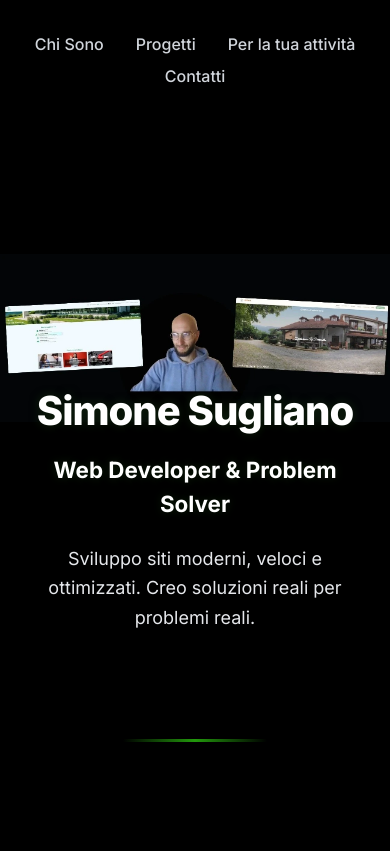
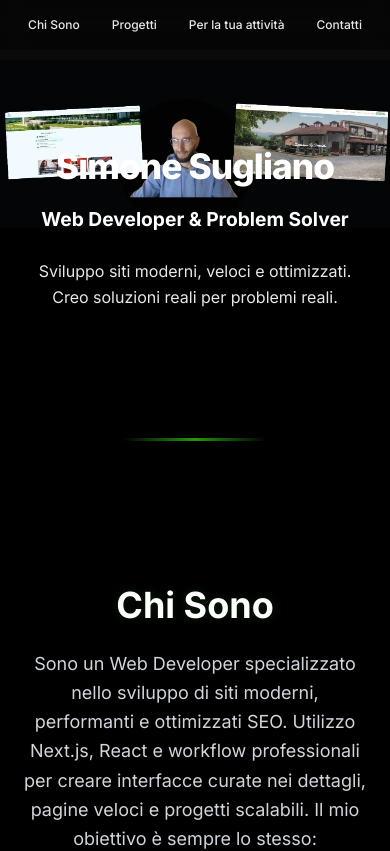
Before and after one commit to simonesugliano/simone-portfolio, a Next.js app: page / in a window 390 px wide. Shown: the top 851 px of the page. Built offline with nearby package versions, Linux system fonts and the light colour scheme.

Commit message:
fix: navbar + hero mobile update
fix: navbar + hero mobile update

```diff
--- a/app/page.tsx
+++ b/app/page.tsx
@@ -117,85 +117,57 @@ export default function Home() {
 
 
 
-
-      {/* HERO */}
-      <header
-        className="    section-slide-down
-
-          relative h-[80vh] flex items-center justify-center text-center px-6
-          text-white bg-contain bg-no-repeat bg-center bg-black
-        "
-        style={{ backgroundImage: "url('/heroPortfolio.webp')" }}
-      >
-        {/* MINI NAV SUPER MINIMALE VISIBILE */}
+{/* NAVBAR FISSA */}
 <nav
   className="
-    absolute top-8 left-0 right-0
+    fixed top-0 left-0 right-0 z-50
     flex flex-wrap justify-center gap-x-8 gap-y-2
-    text-[clamp(0.7rem, 2.8vw, 1rem)]
-    font-medium text-gray-300
-    section-slide-down
+    py-4
+    bg-black/40 backdrop-blur-md
+    text-[clamp(0.75rem,2.5vw,1rem)]
+    font-medium text-gray-200
   "
 >
-  <a
-    href="#about"
-    className="
-      hover:text-[#39FF14]
-      transition-all duration-300
-    "
-  >
-    Chi Sono
-  </a>
-
-  <a
-    href="#portfolio"
-    className="
-      hover:text-[#39FF14]
-      transition-all duration-300
-    "
-  >
-    Progetti
-  </a>
-
-  <a
-    href="#collaborazioni"
-    className="
-      hover:text-[#39FF14]
-      transition-all duration-300
-    "
-  >
-    Per la tua attività
-  </a>
-
-  <a
-    href="#contatti"
-    className="
-      hover:text-[#39FF14]
-      transition-all duration-300
-    "
-  >
-    Contatti
-  </a>
+  <a href="#about" className="hover:text-[#39FF14] transition">Chi Sono</a>
+  <a href="#portfolio" className="hover:text-[#39FF14] transition">Progetti</a>
+  <a href="#collaborazioni" className="hover:text-[#39FF14] transition">Per la tua attività</a>
+  <a href="#contatti" className="hover:text-[#39FF14] transition">Contatti</a>
 </nav>
 
+{/* HERO */}
+<header
+  className="
+    section-slide-down relative w-full
+    flex items-center justify-center text-center px-6
+    text-white bg-black
 
-        <div className="max-w-3xl mx-auto hero-text mt section-fade">
-          <h1 className="section-title text-[clamp(2.5rem,6vw,4.5rem)]
-            font-extrabold tracking-tight">
-            Simone Sugliano
-          </h1>
+    mt-[60px]
+    pt-[80px]           /* spazio per navbar */
+    pb-16                /* spazio sotto per non tagliare il testo */
 
-          <h2 className="mt-3 text-[clamp(1.4rem,3vw,2.1rem)]
-            font-bold section-title">
-            Web Developer &amp; Problem Solver
-          </h2>
+    bg-[url('/heroPortfolio.webp')]
+    bg-top bg-no-repeat bg-contain
 
-          <p className="mt-6 text-lg md:text-xl text-gray-200 leading-relaxed section-fade">
-            Sviluppo siti moderni, veloci e ottimizzati. Creo soluzioni reali per problemi reali.
-          </p>
+    [@media(max-width:350px)]:bg-[url('/heroSmartphone.webp')]
+    [@media(max-width:350px)]:bg-cover
+    [@media(max-width:350px)]:bg-center
+  "
+>
+  <div className="max-w-3xl mx-auto section-fade">
+    <h1 className="text-[clamp(2.2rem,6vw,4rem)] font-extrabold tracking-tight">
+      Simone Sugliano
+    </h1>
 
-        </div>
-      </header>
+    <h2 className="mt-3 text-[clamp(1.2rem,4vw,2rem)] font-bold">
+      Web Developer &amp; Problem Solver
+    </h2>
+
+    <p className="mt-6 text-[clamp(1rem,3vw,1.25rem)] text-gray-200 leading-relaxed">
+      Sviluppo siti moderni, veloci e ottimizzati.
+      Creo soluzioni reali per problemi reali.
+    </p>
+  </div>
+</header>
 
 
       {/* SEPARATORE */}
```
Also changed, not shown: public/heroSmartphone.webp (added).
